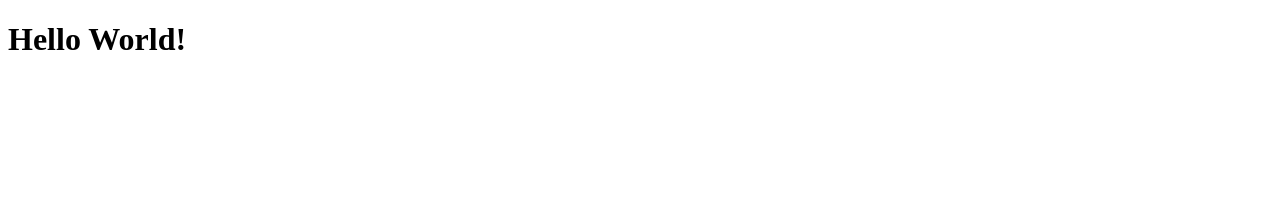
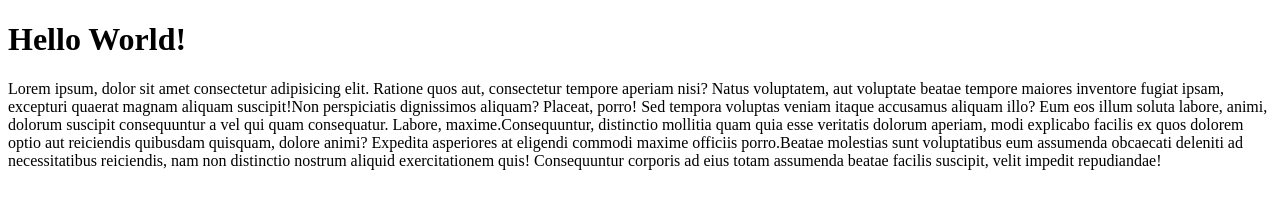
Before and after one commit to kaitlynw88/pull-request-fun, a plain HTML site: page index.html in a window 1280 px wide. Drawn offline with Linux system fonts and the light colour scheme.

Commit message:
my feature branch initial commit

```diff
--- a/index.html
+++ b/index.html
@@ -8,5 +8,6 @@
 </head>
 <body>
     <h1>Hello World!</h1>
+    <p><span>Lorem ipsum, dolor sit amet consectetur adipisicing elit. Ratione quos aut, consectetur tempore aperiam nisi? Natus voluptatem, aut voluptate beatae tempore maiores inventore fugiat ipsam, excepturi quaerat magnam aliquam suscipit!</span><span>Non perspiciatis dignissimos aliquam? Placeat, porro! Sed tempora voluptas veniam itaque accusamus aliquam illo? Eum eos illum soluta labore, animi, dolorum suscipit consequuntur a vel qui quam consequatur. Labore, maxime.</span><span>Consequuntur, distinctio mollitia quam quia esse veritatis dolorum aperiam, modi explicabo facilis ex quos dolorem optio aut reiciendis quibusdam quisquam, dolore animi? Expedita asperiores at eligendi commodi maxime officiis porro.</span><span>Beatae molestias sunt voluptatibus eum assumenda obcaecati deleniti ad necessitatibus reiciendis, nam non distinctio nostrum aliquid exercitationem quis! Consequuntur corporis ad eius totam assumenda beatae facilis suscipit, velit impedit repudiandae!</span></p>
 </body>
 </html>
```
